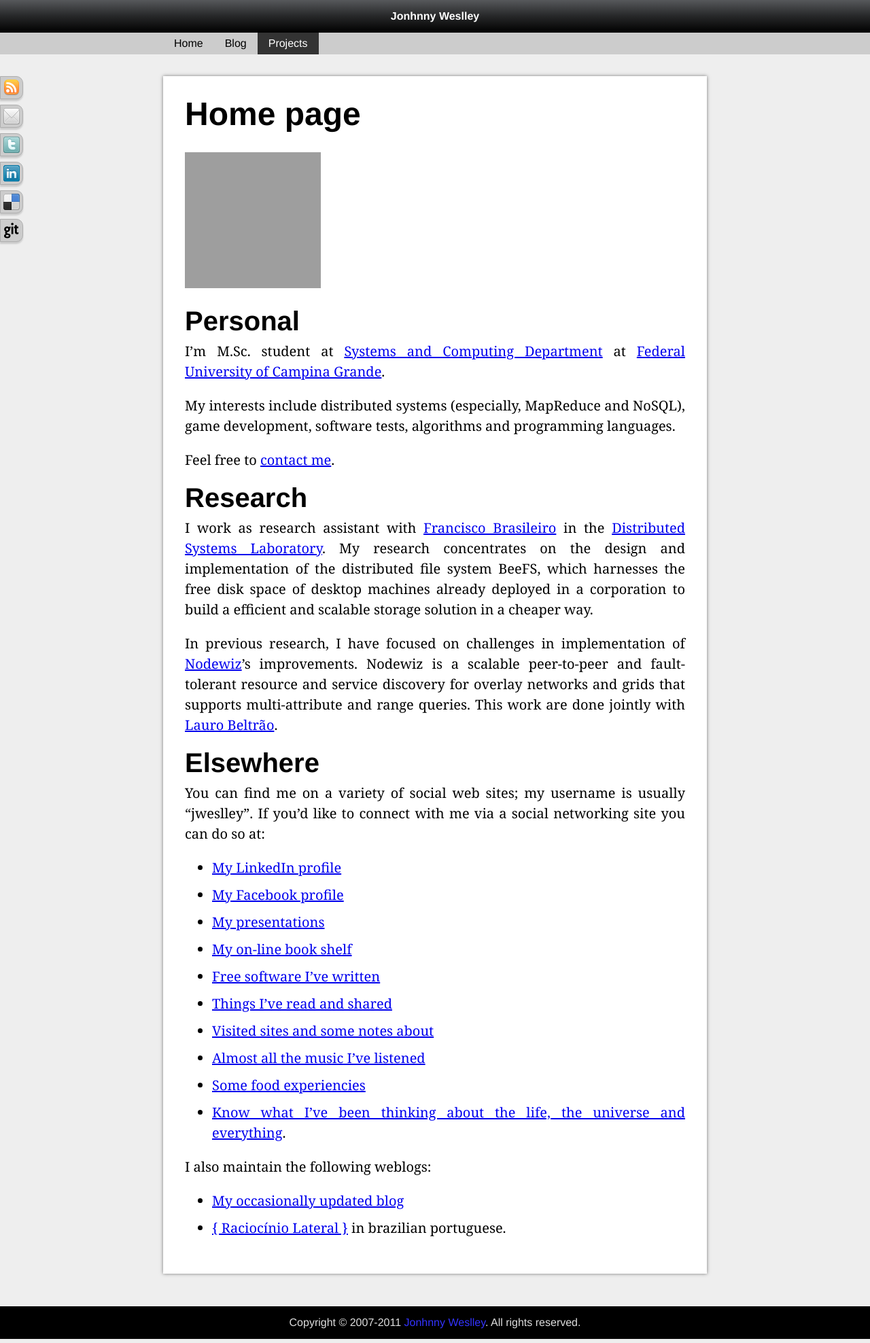
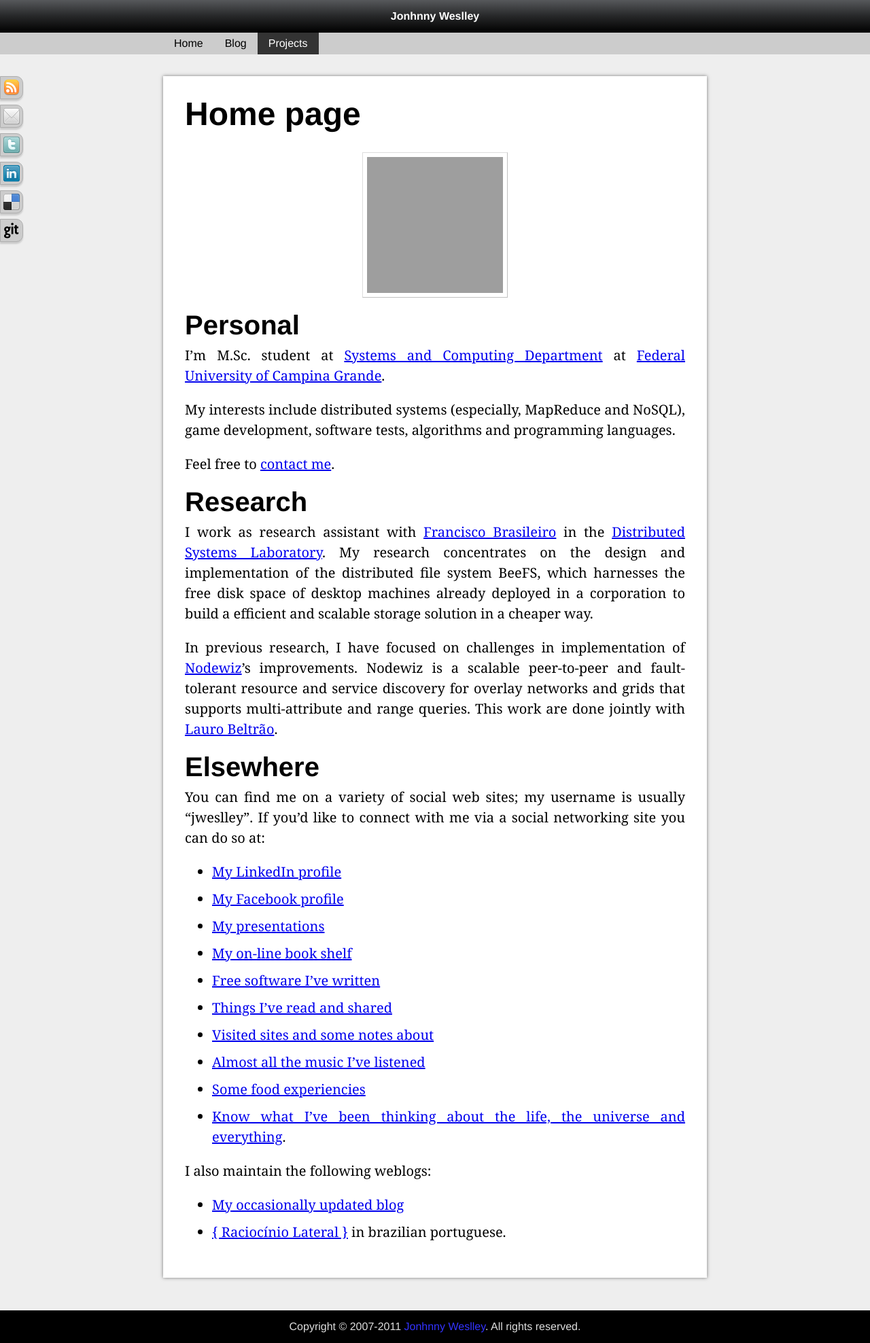
Before and after one commit to jweslley/jweslley.github.com, a Jekyll site: the page built from homepage.md, in a window 1280 px wide. Shown: the whole page at 68% size. Built offline with Jekyll 4.4.1, drawn with Linux system fonts in a browser that asks for light colours; comment, search, counter and statistics services are not loaded; grey boxes are pictures that could not be loaded.

Commit message:
align images on center

```diff
--- a/css/default.css
+++ b/css/default.css
@@ -328,6 +328,14 @@ body {
 
 img {
   max-width: 100%;
+  padding: 6px;
+  border-top: 1px solid #ddd;
+  border-left: 1px solid #ddd;
+  border-bottom: 1px solid #c0c0c0;
+  border-right: 1px solid #c0c0c0;
+  display:block;
+  margin-left:auto;
+  margin-right:auto;
 }
 
 code, .highlight {
```
